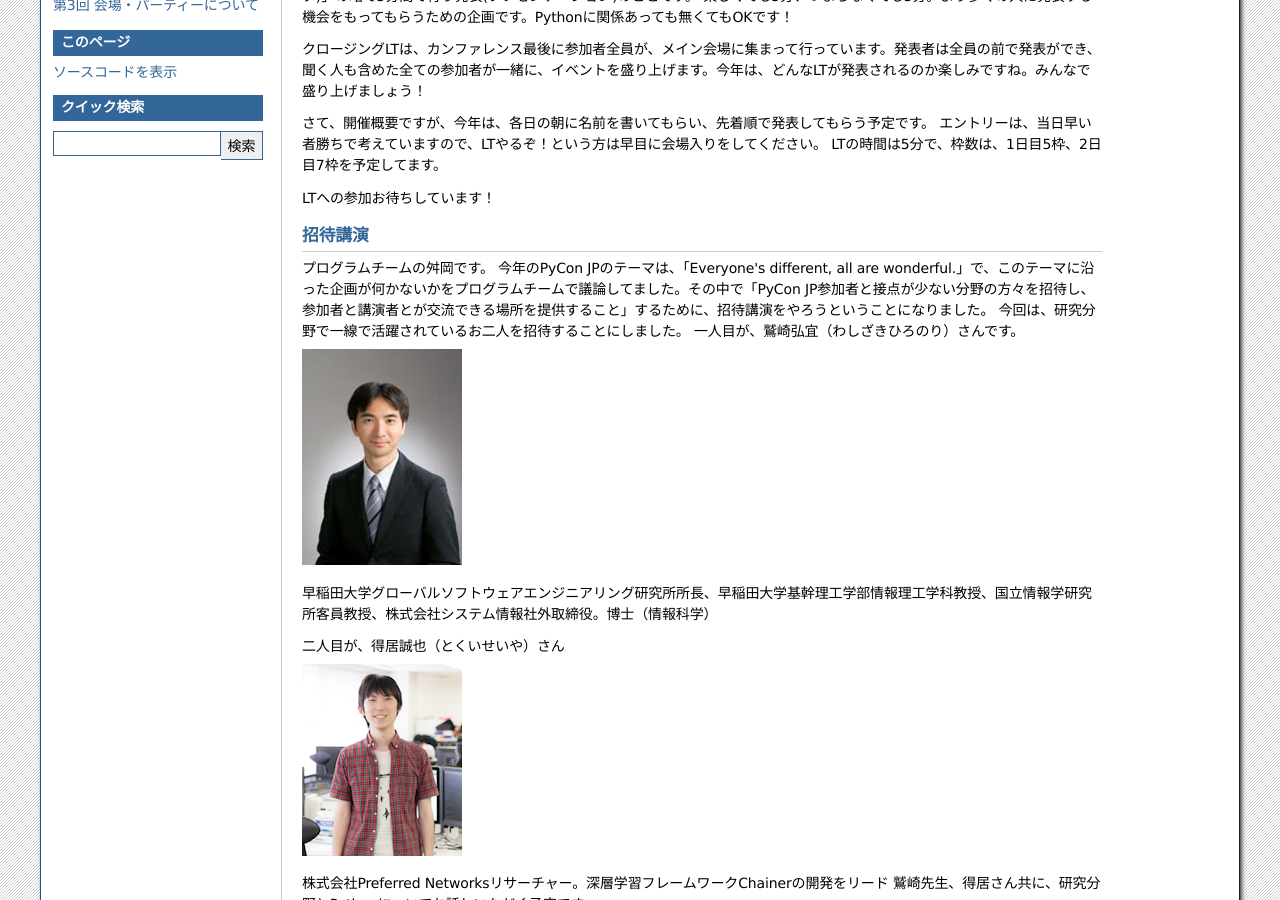
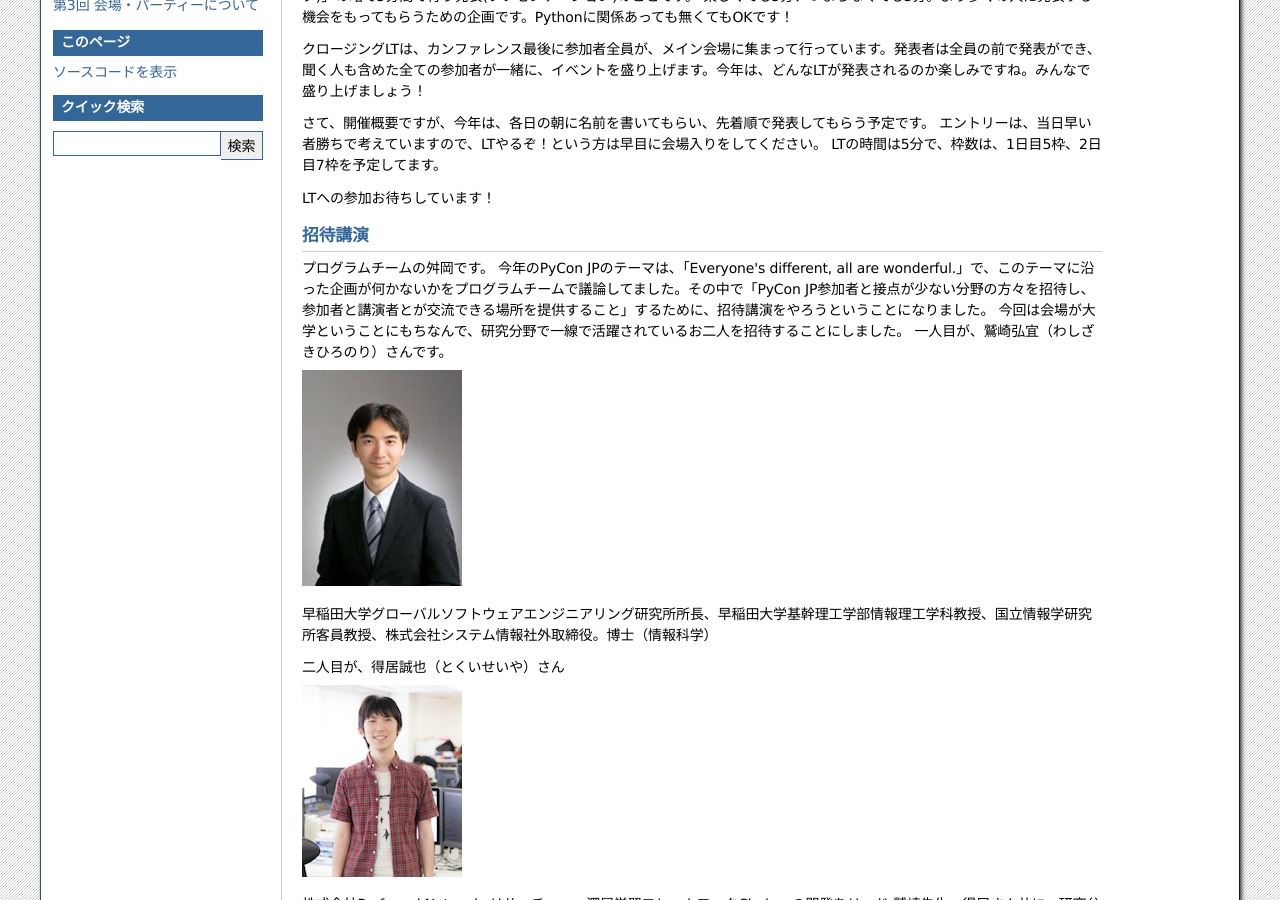
Before and after one commit to pyconjp/shoeisha2016, a Sphinx documentation site: the page built from source/beforereport_02_program.rst, in a window 1280 px wide and 900 px high, scrolled down 609 px. Built offline with Sphinx 7.4.7, drawn with Linux system fonts in a browser that asks for light colours.

Commit message:
add description

```diff
--- a/source/beforereport_02_program.rst
+++ b/source/beforereport_02_program.rst
@@ -47,7 +47,7 @@ LTへの参加お待ちしています！
 --------------
 プログラムチームの舛岡です。
 今年のPyCon JPのテーマは、「Everyone's different, all are wonderful.」で、このテーマに沿った企画が何かないかをプログラムチームで議論してました。その中で「PyCon JP参加者と接点が少ない分野の方々を招待し、参加者と講演者とが交流できる場所を提供すること」するために、招待講演をやろうということになりました。
-今回は、研究分野で一線で活躍されているお二人を招待することにしました。
+今回は会場が大学ということにもちなんで、研究分野で一線で活躍されているお二人を招待することにしました。
 一人目が、鷲崎弘宜（わしざきひろのり）さんです。
 
 .. image:: /_static/beforereport_02_program/washizaki.jpg
```
